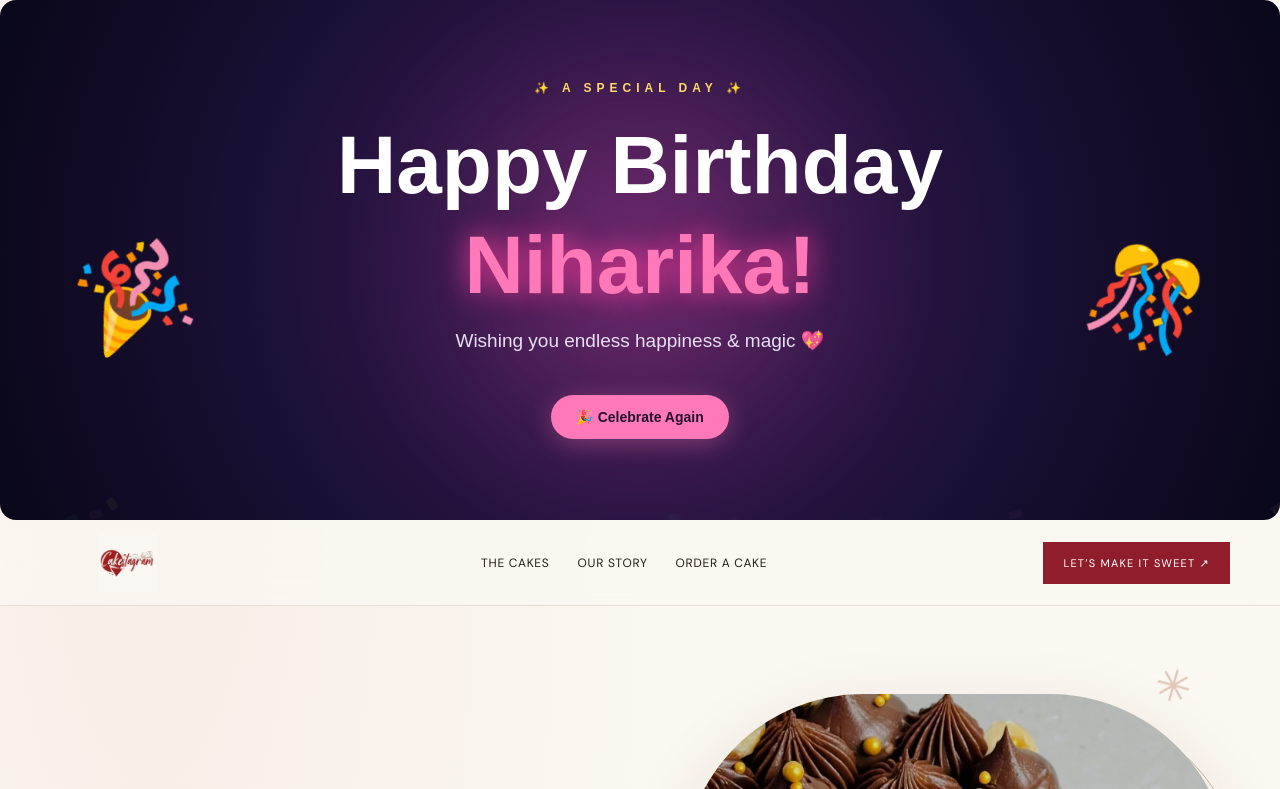
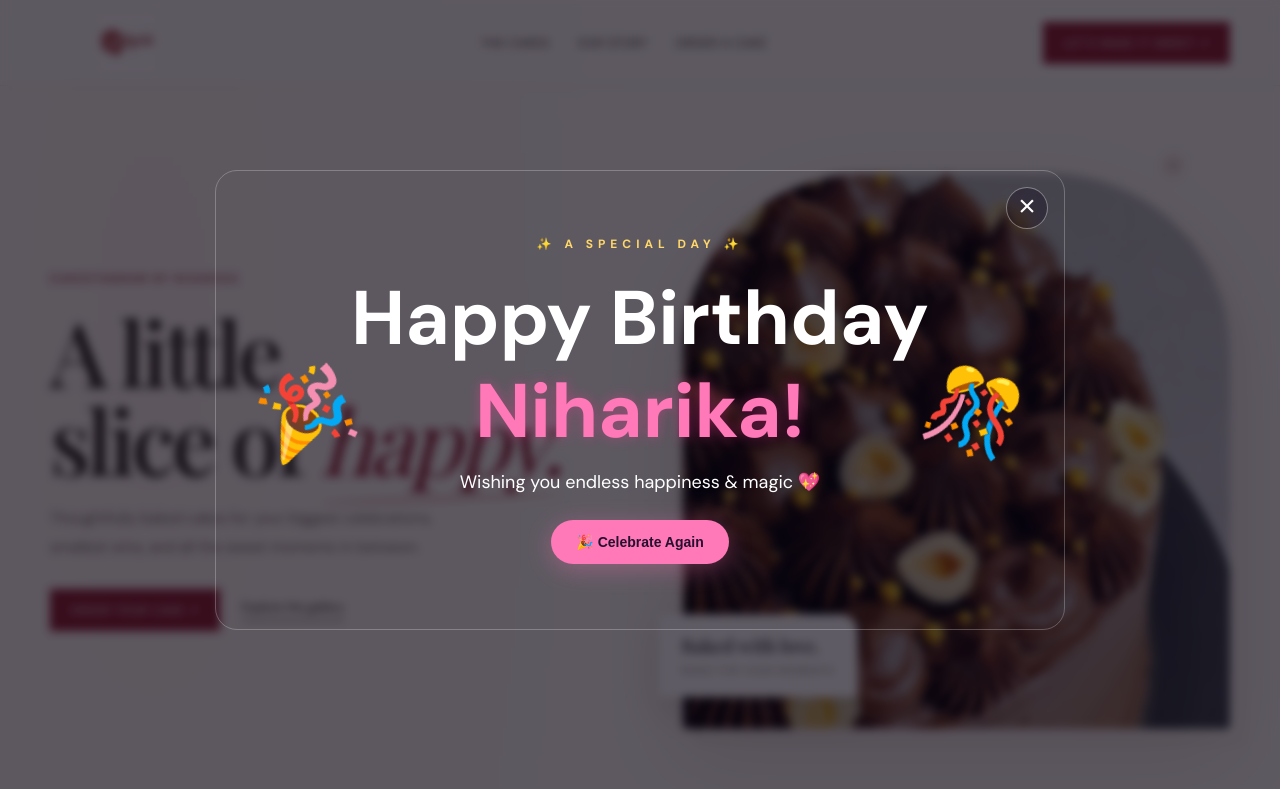
Before and after one commit to designawtani/cakestagram, a plain HTML site: page index.html in a window 1280 px wide. Shown: the top 789 px of the page. Drawn offline with nearby package versions, Linux system fonts and the light colour scheme; animation ran at ten frames a second.

Commit message:
Update index.html

```diff
--- a/index.html
+++ b/index.html
@@ -47,130 +47,197 @@ footer{border-top:1px solid var(--line)}.footer-logo{transition:transform .3s}.f
 </head>
 <body>
 
+<!-- NIHARIKA BIRTHDAY POPUP -->
+<div id="nih-birthday-popup" class="nih-popup-overlay">
 
-<!-- Birthday Animation for Niharika -->
-<div id="birthday-celebration">
-  <div class="birthday-glow"></div>
+  <div class="nih-popup-modal" role="dialog"
+       aria-modal="true" aria-labelledby="nih-birthday-title">
 
-  <div class="party-popper popper-left">🎉</div>
-  <div class="party-popper popper-right">🎊</div>
+    <!-- CLOSE ICON -->
+    <button class="nih-popup-close" type="button"
+            aria-label="Close birthday popup">
+      &times;
+    </button>
 
-  <div class="birthday-content">
-    <div class="birthday-label">✨ A SPECIAL DAY ✨</div>
+    <!-- PARTY POPPERS -->
+    <div class="nih-popper nih-popper-left">🎉</div>
+    <div class="nih-popper nih-popper-right">🎊</div>
 
-    <h1 class="birthday-title">
-      <span class="happy-line">Happy Birthday</span>
-      <span class="name-line">Niharika!</span>
-    </h1>
+    <!-- BIRTHDAY CONTENT -->
+    <div class="nih-birthday-content">
 
-    <p class="birthday-subtitle">
-      Wishing you endless happiness & magic 💖
-    </p>
+      <div class="nih-birthday-label">
+        ✨ A SPECIAL DAY ✨
+      </div>
 
-    <button id="birthday-replay" type="button">
-      🎉 Celebrate Again
-    </button>
+      <h1 id="nih-birthday-title" class="nih-birthday-title">
+        <span class="nih-happy-line">Happy Birthday</span>
+        <span class="nih-name-line">Niharika!</span>
+      </h1>
+
+      <p class="nih-birthday-subtitle">
+        Wishing you endless happiness &amp; magic 💖
+      </p>
+
+      <button class="nih-celebrate-btn" type="button">
+        🎉 Celebrate Again
+      </button>
+
+    </div>
+
+    <!-- CONFETTI -->
+    <div class="nih-confetti-container"></div>
+
   </div>
-
-  <div id="birthday-confetti"></div>
 </div>
 
 <style>
-#birthday-celebration {
-  position: relative;
-  width: 100%;
-  min-height: 520px;
-  overflow: hidden;
-  isolation: isolate;
+/* POPUP OVERLAY */
+#nih-birthday-popup {
+  position: fixed;
+  inset: 0;
+  z-index: 999999;
   display: flex;
   align-items: center;
   justify-content: center;
-  text-align: center;
-  background: radial-gradient(
-    circle at center,
-    #47205f 0%,
-    #1b1035 55%,
-    #090719 100%
-  );
-  color: #fff;
-  font-family: Arial, sans-serif;
-  border-radius: 16px;
+  padding: 20px;
+  background: rgba(10, 5, 20, 0.65);
+  backdrop-filter: blur(5px);
+  -webkit-backdrop-filter: blur(5px);
+  opacity: 0;
+  visibility: hidden;
+  pointer-events: none;
+  transition: opacity .4s ease, visibility .4s ease;
 }
 
-#birthday-celebration * {
+#nih-birthday-popup.nih-popup-visible {
+  opacity: 1;
+  visibility: visible;
+  pointer-events: auto;
+}
+
+/* POPUP BOX */
+.nih-popup-modal {
+  position: relative;
+  isolation: isolate;
+  width: 100%;
+  max-width: 850px;
+  min-height: 460px;
+  display: flex;
+  align-items: center;
+  justify-content: center;
+  overflow: hidden;
+  border-radius: 22px;
+  border: 1px solid rgba(255,255,255,.25);
+
+  /* Popup background remains transparent */
+  background: transparent !important;
+
+  color: #fff;
+  text-align: center;
+  transform: translateY(25px) scale(.94);
+  transition: transform .5s cubic-bezier(.2,.8,.2,1);
+}
+
+#nih-birthday-popup.nih-popup-visible .nih-popup-modal {
+  transform: translateY(0) scale(1);
+}
+
+.nih-popup-modal * {
   box-sizing: border-box;
 }
 
-.birthday-glow {
+/* CLOSE BUTTON */
+.nih-popup-close {
   position: absolute;
-  width: 300px;
-  height: 300px;
+  top: 16px;
+  right: 16px;
+  z-index: 20;
+  width: 42px;
+  height: 42px;
+  display: flex;
+  align-items: center;
+  justify-content: center;
+  padding: 0 0 4px;
+  border: 1px solid rgba(255,255,255,.4);
   border-radius: 50%;
-  background: #ff4fa3;
-  filter: blur(100px);
-  opacity: 0.3;
-  z-index: -1;
-  animation: birthdayGlow 4s ease-in-out infinite alternate;
+  background: rgba(20,10,30,.35);
+  color: #fff;
+  font-family: Arial, sans-serif;
+  font-size: 30px;
+  line-height: 1;
+  cursor: pointer;
+  transition: background .25s, transform .25s;
 }
 
-.birthday-content {
-  position: relative;
-  z-index: 2;
-  padding: 50px 20px;
-  max-width: 900px;
+.nih-popup-close:hover {
+  background: #ff78b8;
+  color: #25102f;
+  transform: rotate(90deg);
 }
 
-.birthday-label {
-  color: #ffd76a;
-  letter-spacing: 5px;
-  font-size: 12px;
-  font-weight: bold;
-  opacity: 0;
-  animation: birthdayFade 0.8s ease 0.3s forwards;
+/* CONTENT */
+.nih-birthday-content {
+  position: relative;
+  z-index: 4;
+  width: 100%;
+  padding: 65px 35px;
 }
 
-.birthday-title {
-  margin: 24px 0 16px;
-  line-height: 1.12;
-  font-size: clamp(38px, 7vw, 82px);
-  font-weight: 900;
+.nih-birthday-label {
+  color: #ffd76a;
+  font-size: 12px;
+  font-weight: 700;
+  letter-spacing: 5px;
+  opacity: 0;
+  animation: nihFade .8s ease .3s forwards;
 }
 
-.happy-line,
-.name-line {
+.nih-birthday-title {
+  margin: 24px 0 16px;
+  font-family: inherit;
+  font-size: clamp(36px, 6vw, 76px);
+  font-weight: 900;
+  line-height: 1.12;
+}
+
+.nih-happy-line,
+.nih-name-line {
   display: block;
   opacity: 0;
-  transform: translateY(35px) scale(0.9);
-  animation: birthdayTitleIn 0.9s cubic-bezier(.2,.8,.2,1) forwards;
+  transform: translateY(30px) scale(.9);
+  animation: nihTitleIn .9s cubic-bezier(.2,.8,.2,1) forwards;
 }
 
-.happy-line {
-  animation-delay: 0.6s;
+.nih-happy-line {
+  animation-delay: .5s;
+  color: #fff;
 }
 
-.name-line {
+.nih-name-line {
   margin-top: 8px;
   color: #ff78b8;
   text-shadow: 0 0 25px #ff369a80;
-  animation-delay: 1.1s;
-  animation-name: birthdayTitleIn, birthdayNameGlow;
-  animation-duration: 0.9s, 2s;
-  animation-delay: 1.1s, 2s;
-  animation-iteration-count: 1, infinite;
-  animation-direction: normal, alternate;
+  animation:
+    nihTitleIn .9s cubic-bezier(.2,.8,.2,1) 1s forwards,
+    nihNameGlow 2s ease-in-out 2s infinite alternate;
 }
 
-.birthday-subtitle {
-  font-size: clamp(14px, 2vw, 19px);
-  color: #e7dff4;
+.nih-birthday-subtitle {
+  margin: 15px 0 0;
+  color: #fff;
+  font-size: clamp(14px, 2vw, 18px);
   opacity: 0;
-  animation: birthdayFade 0.8s ease 1.7s forwards;
+  animation: nihFade .8s ease 1.5s forwards;
 }
 
-#birthday-replay {
-  margin-top: 24px;
+/* CELEBRATE BUTTON */
+.nih-celebrate-btn {
+  position: relative;
+  z-index: 5;
+  margin-top: 26px;
   padding: 14px 25px;
-  border: 0;
+  border: none;
   border-radius: 50px;
   background: #ff78b8;
   color: #25102f;
@@ -178,164 +245,257 @@ footer{border-top:1px solid var(--line)}.footer-logo{transition:transform .3s}.f
   font-weight: 800;
   cursor: pointer;
   box-shadow: 0 5px 25px #ff78b855;
-  transition: transform 0.25s, background 0.25s;
   opacity: 0;
-  animation: birthdayFade 0.8s ease 2s forwards;
+  animation: nihFade .8s ease 1.8s forwards;
+  transition: transform .25s, background .25s;
 }
 
-#birthday-replay:hover {
+.nih-celebrate-btn:hover {
+  background: #ffd76a;
   transform: translateY(-3px) scale(1.04);
-  background: #ffd76a;
 }
 
-.party-popper {
+/* PARTY POPPERS */
+.nih-popper {
   position: absolute;
-  top: 50%;
-  font-size: clamp(45px, 7vw, 90px);
+  top: 45%;
+  z-index: 2;
+  font-size: clamp(42px, 6vw, 78px);
   opacity: 0;
-  z-index: 1;
-  animation: popperEntrance 1s ease 1.2s forwards,
-             popperFloat 3s ease-in-out 2.2s infinite;
+  animation:
+    nihPopperIn .8s ease 1s forwards,
+    nihPopperFloat 3s ease-in-out 1.8s infinite;
 }
 
-.popper-left {
-  left: 6%;
+.nih-popper-left {
+  left: 5%;
   transform: rotate(-20deg);
 }
 
-.popper-right {
-  right: 6%;
+.nih-popper-right {
+  right: 5%;
   transform: rotate(20deg);
-  animation-delay: 1.5s, 2.5s;
+  animation-delay: 1.2s, 2s;
 }
 
-.birthday-confetti-piece {
+/* CONFETTI */
+.nih-confetti-container {
   position: absolute;
-  top: -20px;
+  inset: 0;
+  z-index: 3;
+  overflow: hidden;
+  pointer-events: none;
+}
+
+.nih-confetti-piece {
+  position: absolute;
+  top: -15px;
   width: 8px;
   height: 12px;
   border-radius: 2px;
-  pointer-events: none;
-  animation: confettiFall linear forwards;
+  animation: nihConfettiFall linear forwards;
 }
 
-@keyframes birthdayFade {
+/* ANIMATIONS */
+@keyframes nihFade {
   to { opacity: 1; }
 }
 
-@keyframes birthdayTitleIn {
+@keyframes nihTitleIn {
   to {
     opacity: 1;
     transform: translateY(0) scale(1);
   }
 }
 
-@keyframes birthdayNameGlow {
+@keyframes nihNameGlow {
   from { text-shadow: 0 0 12px #ff369a55; }
-  to { text-shadow: 0 0 32px #ff369a, 0 0 55px #ff78b855; }
+  to {
+    text-shadow: 0 0 28px #ff369a, 0 0 50px #ff78b855;
+  }
 }
 
-@keyframes birthdayGlow {
-  from { transform: scale(0.8); opacity: 0.2; }
-  to { transform: scale(1.3); opacity: 0.45; }
-}
-
-@keyframes popperEntrance {
-  from { opacity: 0; }
+@keyframes nihPopperIn {
   to { opacity: 1; }
 }
 
-@keyframes popperFloat {
+@keyframes nihPopperFloat {
   0%, 100% { margin-top: 0; }
-  50% { margin-top: -18px; }
+  50% { margin-top: -15px; }
 }
 
-@keyframes confettiFall {
+@keyframes nihConfettiFall {
   to {
-    transform: translate3d(var(--drift), 550px, 0)
-               rotate(var(--rotation));
+    transform: translate3d(var(--nih-drift), 520px, 0)
+               rotate(var(--nih-rotation));
     opacity: 0;
   }
 }
 
+/* MOBILE */
 @media (max-width: 600px) {
-  #birthday-celebration {
-    min-height: 450px;
-    border-radius: 10px;
+  #nih-birthday-popup {
+    padding: 14px;
   }
 
-  .birthday-content {
-    padding: 45px 18px;
+  .nih-popup-modal {
+    min-height: 410px;
+    border-radius: 16px;
   }
 
-  .birthday-label {
-    letter-spacing: 3px;
+  .nih-birthday-content {
+    padding: 65px 18px 45px;
   }
 
-  .party-popper {
-    top: 12%;
-    font-size: 38px;
+  .nih-birthday-label {
+    letter-spacing: 3px;
+    font-size: 10px;
   }
 
-  .popper-left { left: 8%; }
-  .popper-right { right: 8%; }
+  .nih-popper {
+    top: 12%;
+    font-size: 35px;
+  }
+
+  .nih-popper-left { left: 8%; }
+  .nih-popper-right { right: 8%; }
+
+  .nih-popup-close {
+    top: 10px;
+    right: 10px;
+    width: 36px;
+    height: 36px;
+    font-size: 26px;
+  }
 }
 
+/* REDUCED MOTION */
 @media (prefers-reduced-motion: reduce) {
-  #birthday-celebration *,
-  #birthday-celebration *::before,
-  #birthday-celebration *::after {
-    animation-duration: 0.01ms !important;
+  #nih-birthday-popup *,
+  #nih-birthday-popup *::before,
+  #nih-birthday-popup *::after {
+    animation-duration: .01ms !important;
     animation-iteration-count: 1 !important;
-    transition-duration: 0.01ms !important;
+    transition-duration: .01ms !important;
   }
 }
 </style>
 
 <script>
 (function () {
-  const root = document.getElementById("birthday-celebration");
-  if (!root || root.dataset.initialized) return;
+  const popup = document.getElementById("nih-birthday-popup");
 
-  root.dataset.initialized = "true";
+  if (!popup || popup.dataset.initialized) return;
+  popup.dataset.initialized = "true";
 
-  const confettiBox = document.getElementById("birthday-confetti");
-  const replayButton = document.getElementById("birthday-replay");
-  const colors = ["#ff78b8", "#ffd76a", "#75e6da",
-                  "#b99aff", "#ffffff", "#ff9757"];
+  const modal = popup.querySelector(".nih-popup-modal");
+  const closeButton = popup.querySelector(".nih-popup-close");
+  const celebrateButton = popup.querySelector(".nih-celebrate-btn");
+  const confettiContainer = popup.querySelector(
+    ".nih-confetti-container"
+  );
+
+  const colors = [
+    "#ff78b8", "#ffd76a", "#75e6da",
+    "#b99aff", "#ffffff", "#ff9757"
+  ];
+
+  let confettiTimer;
+  let previousFocus = null;
 
   function launchConfetti() {
-    confettiBox.innerHTML = "";
+    confettiContainer.innerHTML = "";
+    clearTimeout(confettiTimer);
 
-    const total = window.innerWidth < 600 ? 65 : 120;
+    const count = window.innerWidth < 600 ? 55 : 100;
+    const fragment = document.createDocumentFragment();
 
-    for (let i = 0; i < total; i++) {
+    for (let i = 0; i < count; i++) {
       const piece = document.createElement("span");
-      piece.className = "birthday-confetti-piece";
+      piece.className = "nih-confetti-piece";
 
       piece.style.left = Math.random() * 100 + "%";
       piece.style.backgroundColor =
         colors[Math.floor(Math.random() * colors.length)];
+
       piece.style.setProperty(
-        "--drift", (Math.random() * 240 - 120) + "px"
+        "--nih-drift",
+        (Math.random() * 220 - 110) + "px"
       );
+
       piece.style.setProperty(
-        "--rotation", (Math.random() * 1080 - 540) + "deg"
+        "--nih-rotation",
+        (Math.random() * 1000 - 500) + "deg"
       );
-      piece.style.animationDuration = (2.5 + Math.random() * 3) + "s";
-      piece.style.animationDelay = (Math.random() * 1.5) + "s";
 
-      confettiBox.appendChild(piece);
+      piece.style.animationDuration =
+        (2.5 + Math.random() * 2.5) + "s";
+
+      piece.style.animationDelay =
+        (Math.random() * .8) + "s";
+
+      fragment.appendChild(piece);
     }
 
-    window.setTimeout(() => {
-      confettiBox.innerHTML = "";
-    }, 7000);
+    confettiContainer.appendChild(fragment);
+
+    confettiTimer = setTimeout(function () {
+      confettiContainer.innerHTML = "";
+    }, 6500);
   }
 
-  replayButton.addEventListener("click", launchConfetti);
+  function openPopup() {
+    previousFocus = document.activeElement;
+    popup.classList.add("nih-popup-visible");
+    document.body.style.overflow = "hidden";
+    closeButton.focus();
+    launchConfetti();
+  }
 
-  launchConfetti();
+  function closePopup() {
+    popup.classList.remove("nih-popup-visible");
+    document.body.style.overflow = "";
+    clearTimeout(confettiTimer);
+    confettiContainer.innerHTML = "";
+
+    if (previousFocus && typeof previousFocus.focus === "function") {
+      previousFocus.focus();
+    }
+  }
+
+  closeButton.addEventListener("click", closePopup);
+
+  celebrateButton.addEventListener("click", launchConfetti);
+
+  /* CLOSE WHEN CLICKING OUTSIDE THE POPUP */
+  popup.addEventListener("click", function (event) {
+    if (event.target === popup) {
+      closePopup();
+    }
+  });
+
+  /* CLOSE WITH ESCAPE KEY */
+  document.addEventListener("keydown", function (event) {
+    if (
+      event.key === "Escape" &&
+      popup.classList.contains("nih-popup-visible")
+    ) {
+      closePopup();
+    }
+  });
+
+  /* OPEN AUTOMATICALLY AFTER PAGE LOAD */
+  function startPopup() {
+    openPopup();
+  }
+
+  if (document.readyState === "complete") {
+    setTimeout(startPopup, 500);
+  } else {
+    window.addEventListener("load", function () {
+      setTimeout(startPopup, 500);
+    }, { once: true });
+  }
 })();
 </script>
 
```
